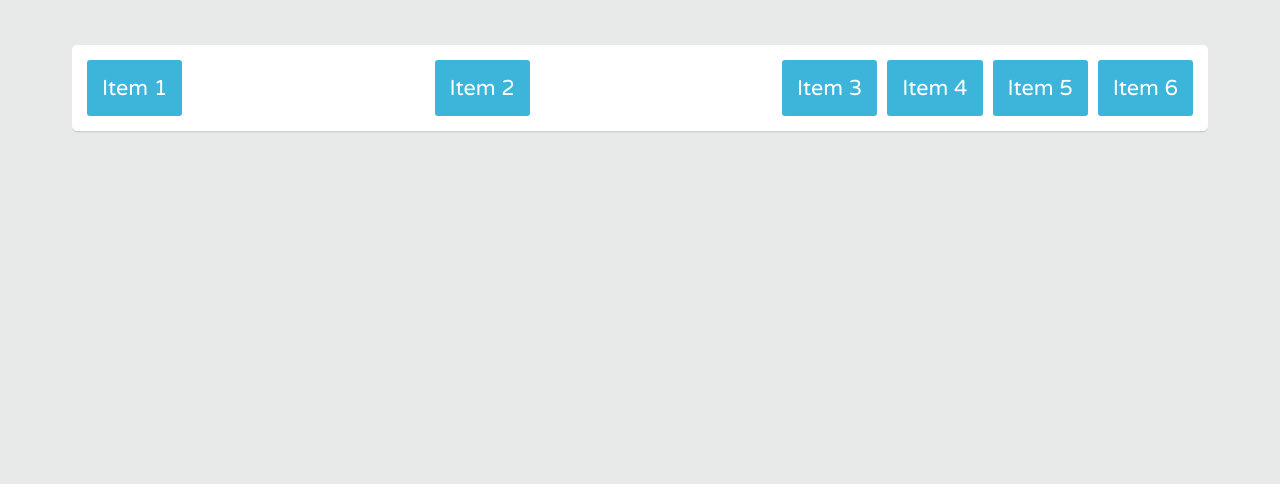
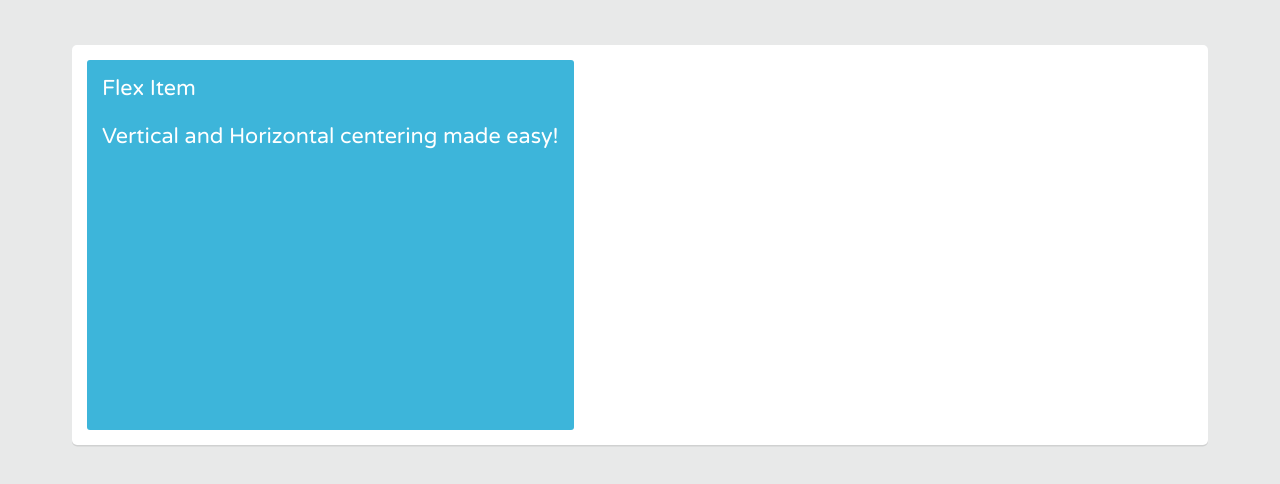
Before and after one commit to barrosdaniel/THFETUTP22_Flexbox_Layout, a plain HTML site: page index.html in a window 1280 px wide. Drawn offline with Linux system fonts and the light colour scheme.

Commit message:
chore: Add new starter files

```diff
--- a/css/flexbox.css
+++ b/css/flexbox.css
@@ -1,14 +1,8 @@
 /* =================================
   Flexbox
 ==================================== */
+
 .container {
   display: flex;
-  flex-direction: row;
-  flex-wrap: wrap;
-  justify-content: space-between;
+  min-height: 50vh;
 }
-
-.item-1,
-.item-2 {
-  margin-right: auto;
-}
--- a/index.html
+++ b/index.html
@@ -1,22 +1,22 @@
 <!DOCTYPE html>
 <html>
-
   <head>
     <title>Flexbox Layout</title>
-	<link href='https://fonts.googleapis.com/css?family=Varela+Round' rel='stylesheet' type='text/css'>
-	<link rel="stylesheet" href="css/page.css">
-	<link rel="stylesheet" href="css/flexbox.css">
+    <link
+      href="https://fonts.googleapis.com/css?family=Varela+Round"
+      rel="stylesheet"
+      type="text/css"
+    />
+    <link rel="stylesheet" href="css/page.css" />
+    <link rel="stylesheet" href="css/flexbox.css" />
   </head>
 
   <body>
     <div class="container">
-		<div class="item-1 item">Item 1</div>
-		<div class="item-2 item">Item 2</div>
-		<div class="item-3 item">Item 3</div>
-		<div class="item-4 item">Item 4</div>
-		<div class="item-5 item">Item 5</div>
-		<div class="item-6 item">Item 6</div>
+      <div class="item-4 item">
+        Flex Item
+        <p>Vertical and Horizontal centering made easy!</p>
+      </div>
     </div>
   </body>
-
 </html>
```
Lines whose indentation alone changed are shown as unchanged.
